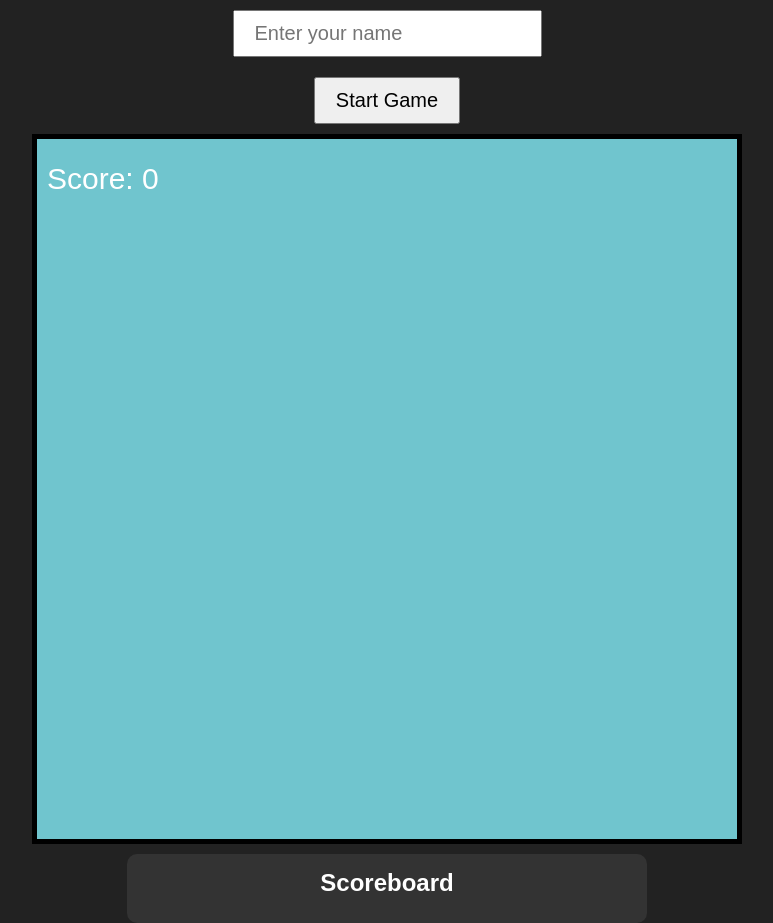
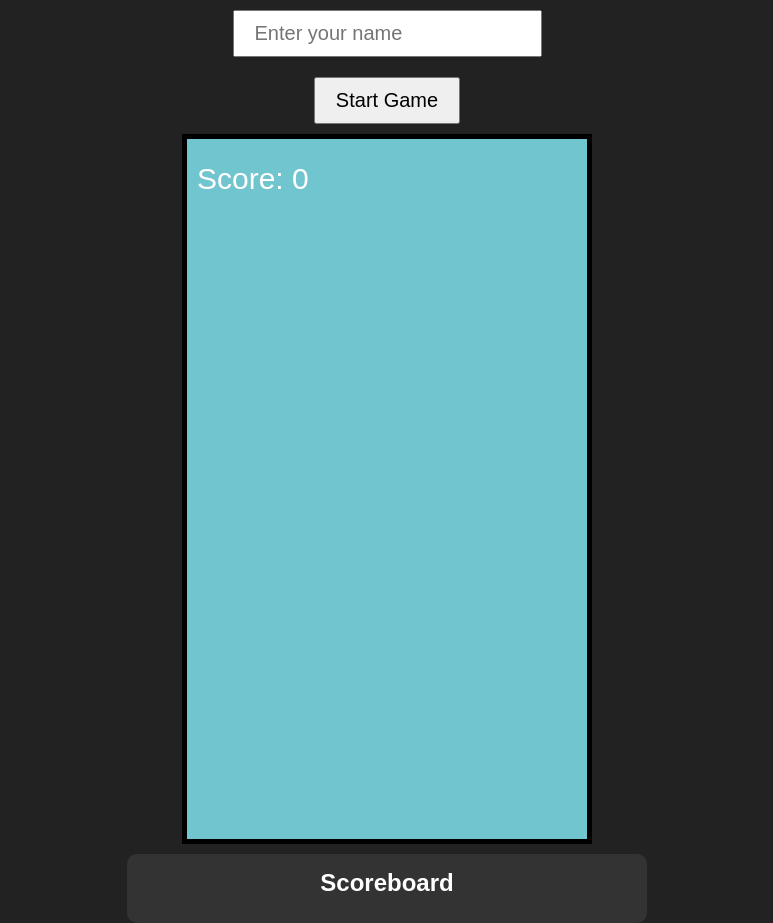
Before and after one commit to commerceday/flappy_bird, a plain HTML site: page index.html in a window 1280 px wide. Shown: the whole page, without its empty margins (253-1026 px from the left). Drawn offline with Linux system fonts and the light colour scheme.

Commit message:
index.html

```diff
--- a/index.html
+++ b/index.html
@@ -74,7 +74,7 @@ body {
   <input type="text" id="nameInput" placeholder="Enter your name">
   <button id="startBtn">Start Game</button>
   <div id="countdown"></div>
-  <canvas id="gameCanvas" width="700" height="700"></canvas>
+  <canvas id="gameCanvas" width="400" height="700"></canvas>
 
   <div id="scoreboard">
     <h2>Scoreboard</h2>
```
